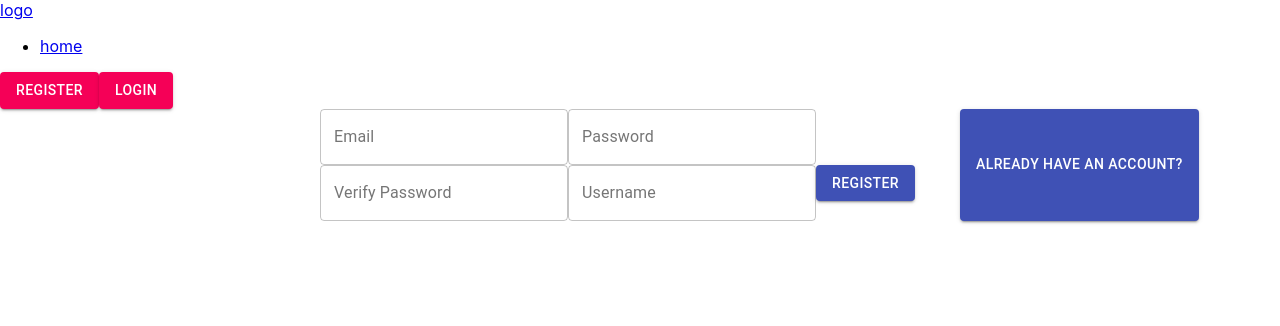
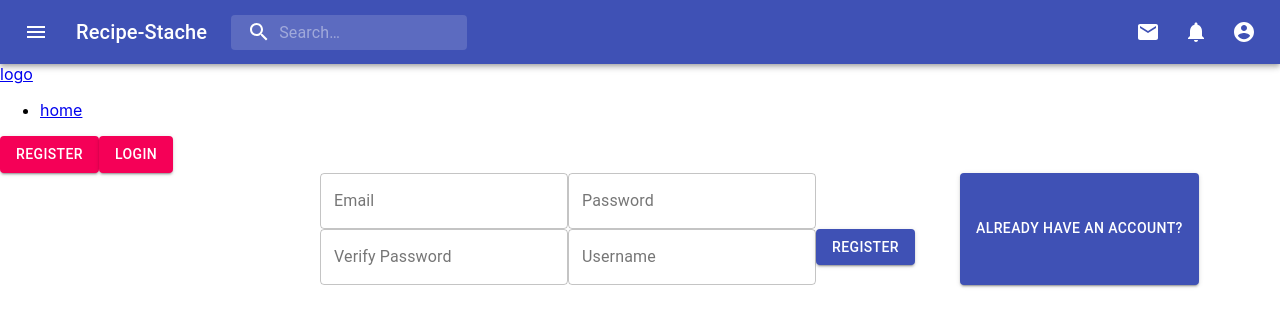
Before and after one commit to joshua-montanari/recipe-stache, a React (Create React App) app in the folder Client/: page /register in a window 1280 px wide. Shown: the top 326 px of the page. Built offline with nearby package versions, Linux system fonts and the light colour scheme; no server answers.

Commit message:
App Bar working, with user auth

```diff
--- a/Client/package.json
+++ b/Client/package.json
@@ -4,6 +4,7 @@
   "private": true,
   "dependencies": {
     "@material-ui/core": "^4.11.0",
+    "@material-ui/icons": "^4.11.2",
     "@material-ui/lab": "^4.0.0-alpha.56",
     "@material/textfield": "^8.0.0",
     "@testing-library/jest-dom": "^5.11.5",
--- a/Client/src/App.js
+++ b/Client/src/App.js
@@ -3,7 +3,9 @@
 import Home from './Pages/Home/Home'
 import Login from './Pages/Login/Login'
 import Register from './Pages/Register/Register'
+import Profile from './Pages/Profile/Profile'
 import Navbar from './Components/Navbar/Navbar'
+import AppBar from './Components/Navbar/AppBar'
 import Error from './Pages/Error/Error'
 import getCookie from './Util/GetCookie'
 import Axios from 'axios'
@@ -38,11 +40,13 @@
   return (
     <>
       <UserContext.Provider value={ {userData, setUserData} }>
+        <AppBar />
         <Navbar />
         <Switch>
           <Route exact path='/' component={Home} />
           <Route exact path='/login' component={Login} />
           <Route exact path='/register' component={Register} />
+          <Route exact path='/profile' component={Profile} />
           <Route component={Error} />
         </Switch>
       </UserContext.Provider>
--- /dev/null
+++ b/Client/src/Components/Navbar/AppBar.js
@@ -0,0 +1,286 @@
+import React, { useContext } from 'react';
+import { fade, makeStyles } from '@material-ui/core/styles';
+import AppBar from '@material-ui/core/AppBar';
+import Toolbar from '@material-ui/core/Toolbar';
+import IconButton from '@material-ui/core/IconButton';
+import Typography from '@material-ui/core/Typography';
+import InputBase from '@material-ui/core/InputBase';
+import Badge from '@material-ui/core/Badge';
+import MenuItem from '@material-ui/core/MenuItem';
+import Menu from '@material-ui/core/Menu';
+import MenuIcon from '@material-ui/icons/Menu';
+import SearchIcon from '@material-ui/icons/Search';
+import AccountCircle from '@material-ui/icons/AccountCircle';
+import MailIcon from '@material-ui/icons/Mail';
+import NotificationsIcon from '@material-ui/icons/Notifications';
+import MoreIcon from '@material-ui/icons/MoreVert';
+import getCookie from '../../Util/GetCookie'
+import deleteCookie from '../../Util/DeleteCookie'
+import UserContext from '../../Context/UserContext'
+import { useHistory } from 'react-router-dom'
+
+const useStyles = makeStyles((theme) => ({
+  grow: {
+    flexGrow: 1,
+  },
+  menuButton: {
+    marginRight: theme.spacing(2),
+  },
+  title: {
+    display: 'none',
+    [theme.breakpoints.up('sm')]: {
+      display: 'block',
+    },
+  },
+  search: {
+    position: 'relative',
+    borderRadius: theme.shape.borderRadius,
+    backgroundColor: fade(theme.palette.common.white, 0.15),
+    '&:hover': {
+      backgroundColor: fade(theme.palette.common.white, 0.25),
+    },
+    marginRight: theme.spacing(2),
+    marginLeft: 0,
+    width: '100%',
+    [theme.breakpoints.up('sm')]: {
+      marginLeft: theme.spacing(3),
+      width: 'auto',
+    },
+  },
+  searchIcon: {
+    padding: theme.spacing(0, 2),
+    height: '100%',
+    position: 'absolute',
+    pointerEvents: 'none',
+    display: 'flex',
+    alignItems: 'center',
+    justifyContent: 'center',
+  },
+  inputRoot: {
+    color: 'inherit',
+  },
+  pointer: {
+    cursor: 'pointer',
+  },
+  inputInput: {
+    padding: theme.spacing(1, 1, 1, 0),
+    // vertical padding + font size from searchIcon
+    paddingLeft: `calc(1em + ${theme.spacing(4)}px)`,
+    transition: theme.transitions.create('width'),
+    width: '100%',
+    [theme.breakpoints.up('md')]: {
+      width: '20ch',
+    },
+  },
+  sectionDesktop: {
+    display: 'none',
+    [theme.breakpoints.up('md')]: {
+      display: 'flex',
+    },
+  },
+  sectionMobile: {
+    display: 'flex',
+    [theme.breakpoints.up('md')]: {
+      display: 'none',
+    },
+  },
+}));
+
+export default function PrimarySearchAppBar() {
+  const {userData, setUserData} = useContext(UserContext)
+
+  const history = useHistory()
+  const profile = () => history.push('/profile')
+  const login = () => history.push('/login')
+  const home = () => history.push('/')
+
+  const classes = useStyles();
+  const [anchorEl, setAnchorEl] = React.useState(null);
+  const [mobileMoreAnchorEl, setMobileMoreAnchorEl] = React.useState(null);
+
+  const isMenuOpen = Boolean(anchorEl);
+  const isMobileMenuOpen = Boolean(mobileMoreAnchorEl);
+
+  const logout = () => {
+    //on logout, sets user context to undefined and deletes the jwt from local storage
+    setUserData({
+        token: undefined,
+        user: undefined
+    })
+    //!Expires the cookies on logout
+    deleteCookie('jwt')
+    deleteCookie('userId')
+}
+
+  const handleProfilePage = () => {
+      profile()
+      handleMenuClose()
+  }
+
+  const handleLogout = () => {
+    logout()
+    home()
+    handleMenuClose()
+  }
+
+  const handleLoginPage = () => {
+    login()
+    handleMenuClose()
+  }
+
+  const handleHomePage = () => {
+    home()
+  }
+
+  const handleProfileMenuOpen = (event) => {
+    setAnchorEl(event.currentTarget);
+  };
+
+  const handleMobileMenuClose = () => {
+    setMobileMoreAnchorEl(null);
+  };
+
+  const handleMenuClose = () => {
+    setAnchorEl(null);
+    handleMobileMenuClose();
+  };
+
+  const handleMobileMenuOpen = (event) => {
+    setMobileMoreAnchorEl(event.currentTarget);
+  };
+
+  const menuId = 'primary-search-account-menu';
+  const renderMenu = (
+    <Menu
+      anchorEl={anchorEl}
+      anchorOrigin={{ vertical: 'top', horizontal: 'right' }}
+      id={menuId}
+      keepMounted
+      transformOrigin={{ vertical: 'top', horizontal: 'right' }}
+      open={isMenuOpen}
+      onClose={handleMenuClose}
+    >
+      { getCookie('jwt') !== '' ? (
+        <>
+          <MenuItem onClick={handleProfilePage}>Profile</MenuItem>
+          <MenuItem onClick={handleMenuClose}>My Recipes</MenuItem>
+          <MenuItem onClick={handleLogout}>Logout</MenuItem>
+        </>
+      ): (
+        <>
+          <MenuItem onClick={handleLoginPage}>Login</MenuItem>
+        </>
+      ) }
+    </Menu>
+  );
+
+  const mobileMenuId = 'primary-search-account-menu-mobile';
+  const renderMobileMenu = (
+    <Menu
+      anchorEl={mobileMoreAnchorEl}
+      anchorOrigin={{ vertical: 'top', horizontal: 'right' }}
+      id={mobileMenuId}
+      keepMounted
+      transformOrigin={{ vertical: 'top', horizontal: 'right' }}
+      open={isMobileMenuOpen}
+      onClose={handleMobileMenuClose}
+    >
+      <MenuItem>
+        <IconButton aria-label="show 4 new mails" color="inherit">
+          <Badge badgeContent={0} color="secondary">
+            <MailIcon />
+          </Badge>
+        </IconButton>
+        <p>Messages</p>
+      </MenuItem>
+      <MenuItem>
+        <IconButton aria-label="show 11 new notifications" color="inherit">
+          <Badge badgeContent={0} color="secondary">
+            <NotificationsIcon />
+          </Badge>
+        </IconButton>
+        <p>Notifications</p>
+      </MenuItem>
+      <MenuItem onClick={handleProfileMenuOpen}>
+        <IconButton
+          aria-label="account of current user"
+          aria-controls="primary-search-account-menu"
+          aria-haspopup="true"
+          color="inherit"
+        >
+          <AccountCircle />
+        </IconButton>
+        <p>Profile</p>
+      </MenuItem>
+    </Menu>
+  );
+
+  return (
+    <div className={classes.grow}>
+      <AppBar position="static">
+        <Toolbar>
+          <IconButton
+            edge="start"
+            className={classes.menuButton}
+            color="inherit"
+            aria-label="open drawer"
+          >
+            <MenuIcon />
+          </IconButton>
+          <Typography className={classes.title, classes.pointer} variant="h6" noWrap onClick={handleHomePage}>
+            Recipe-Stache
+          </Typography>
+          <div className={classes.search}>
+            <div className={classes.searchIcon}>
+              <SearchIcon />
+            </div>
+            <InputBase
+              placeholder="Search…"
+              classes={{
+                root: classes.inputRoot,
+                input: classes.inputInput,
+              }}
+              inputProps={{ 'aria-label': 'search' }}
+            />
+          </div>
+          <div className={classes.grow} />
+          <div className={classes.sectionDesktop}>
+            <IconButton aria-label="show 4 new mails" color="inherit">
+              <Badge badgeContent={0} color="secondary">
+                <MailIcon />
+              </Badge>
+            </IconButton>
+            <IconButton aria-label="show 17 new notifications" color="inherit">
+              <Badge badgeContent={0} color="secondary">
+                <NotificationsIcon />
+              </Badge>
+            </IconButton>
+            <IconButton
+              edge="end"
+              aria-label="account of current user"
+              aria-controls={menuId}
+              aria-haspopup="true"
+              onClick={handleProfileMenuOpen}
+              color="inherit"
+            >
+              <AccountCircle />
+            </IconButton>
+          </div>
+          <div className={classes.sectionMobile}>
+            <IconButton
+              aria-label="show more"
+              aria-controls={mobileMenuId}
+              aria-haspopup="true"
+              onClick={handleMobileMenuOpen}
+              color="inherit"
+            >
+              <MoreIcon />
+            </IconButton>
+          </div>
+        </Toolbar>
+      </AppBar>
+      {renderMobileMenu}
+      {renderMenu}
+    </div>
+  );
+}
--- /dev/null
+++ b/Client/src/Pages/Profile/Profile.js
@@ -0,0 +1,11 @@
+import React from 'react'
+
+const Profile = () => {
+    return (
+        <div>
+            This is the profile page!
+        </div>
+    )
+}
+
+export default Profile
```
Also changed, not shown: 1 other file (tests, documents, lock files or other folders).
